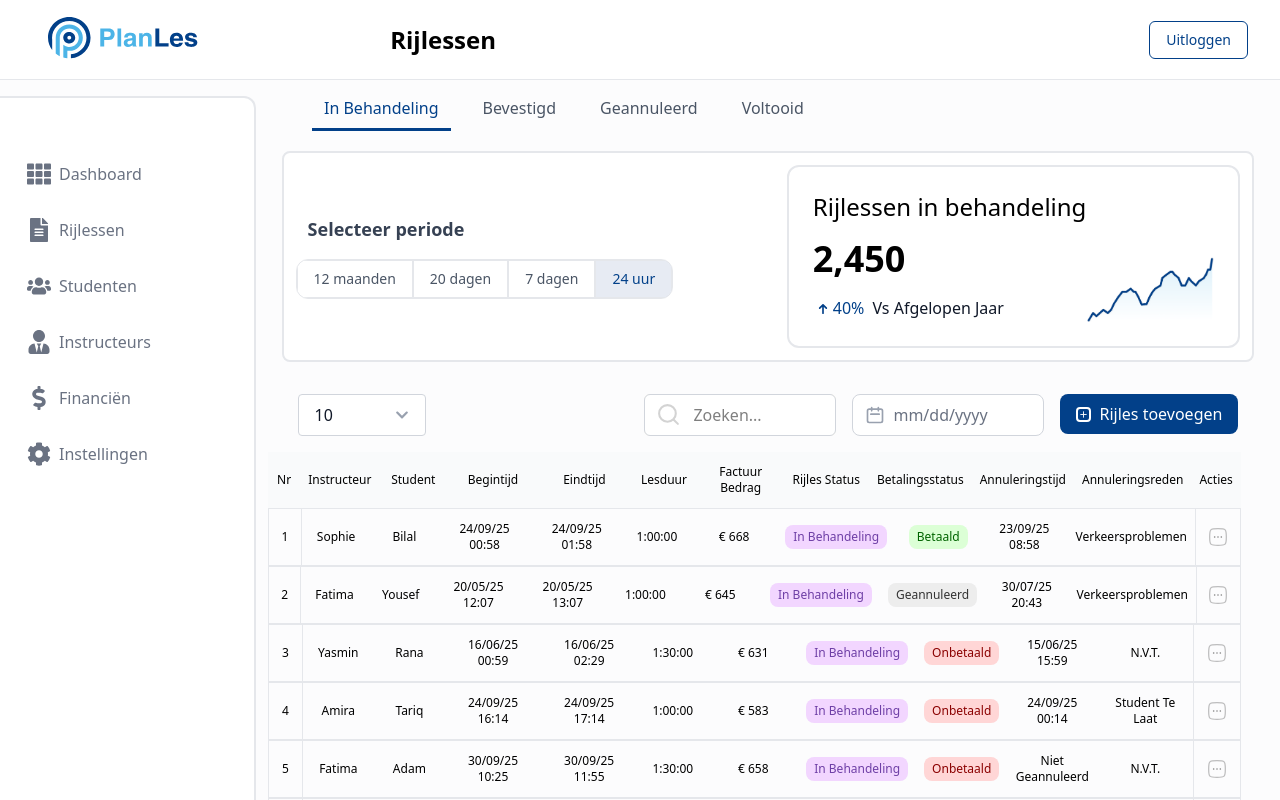
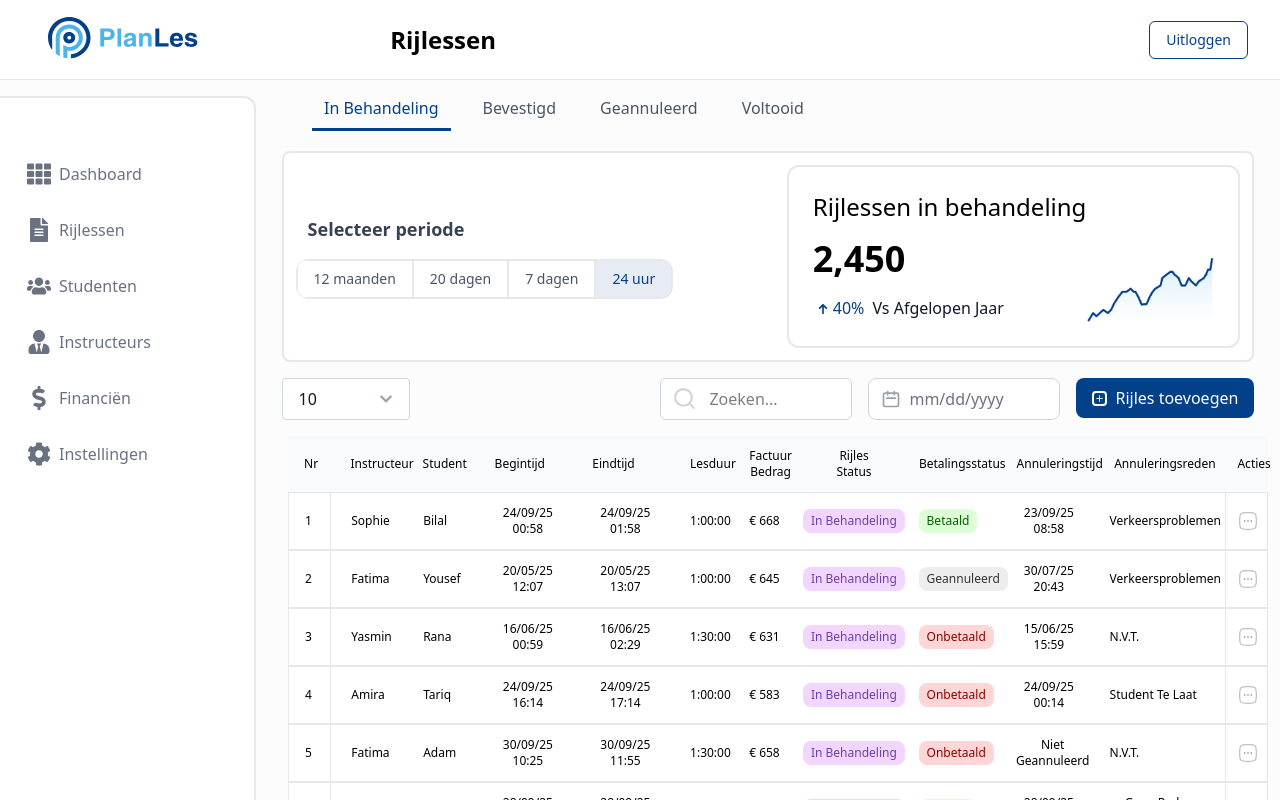
Before and after one commit to nabil-2003/planless, a Next.js app: page /admin-panel/driving-lessons in a window 1280 px wide. Shown: the top 800 px of the page. Built offline with nearby package versions, Linux system fonts and the light colour scheme.

Commit message:
fix table 1/10

```diff
--- a/src/app/admin-panel/driving-lessons/page.tsx
+++ b/src/app/admin-panel/driving-lessons/page.tsx
@@ -108,7 +108,7 @@ export default function page() {
                             content={true}
                         />
 
-                        <div className='flex searchItem  mx-auto mt-4 p-4  justify-end  w-[95%] h-max  ml-auto '>
+                        <div className='flex  searchItem  mx-auto  mt-4 mb-4    justify-end  w-[95%] h-max  ml-auto '>
                             <CustomSelect
                                 options={[
                                     { value: 10, label: "10" },
@@ -180,6 +180,7 @@ export default function page() {
                             </Button >
                         </div>
                         <CustomTable
+                            className='ml-5  capitalize'
                             filterTable={currentFilterType}
                             data={[...parsedLessons()]}
                             searchQuery={searchQuery}
--- a/src/components/admin/ui/CustomTable.tsx
+++ b/src/components/admin/ui/CustomTable.tsx
@@ -31,9 +31,10 @@ export default function CustomTable({
   searchQuery = '',
   selectedDateRange,
   timeFilter = '24 uur',
-  itemsPerPage = 10
+  itemsPerPage = 10, className= ''
 } :{
   data: Array<Data_Lessons>,
+  className: string,
   filterTable: string,
   searchQuery?: string,
   selectedDateRange?: { firstDateMs: number; lastDateMs: number } | null,
@@ -126,22 +127,22 @@ export default function CustomTable({
   return (
     <>
       {/* Table Container with Horizontal Scroll */}
-      <div className='mb-4 overflow-x-auto'>
+      <div className={className+ 'mb-4  overflow-x-auto shaodow-sm  '}>
         {/* Table Header */}
-        <ul className='flex justify-around *:text-center border-gray-200 w-[95%] mx-3 *:h-[7vh] bg-[#f9fafb] *:capitalize *:font-normal *:text-xs items-center'>
-          <li className='w-[4vw] p-2 text-center flex items-center border-gray-200 justify-center'>nr</li>
-          <li className='w-[10vw] p-2 text-center flex items-center border-gray-200 justify-center'>instructeur</li>
-          <li className='w-[10vw] p-2 text-center flex items-center border-gray-200 justify-center'>student</li>
-          <li className='w-[14vw] p-2 text-center flex items-center border-gray-200 justify-center'>Begintijd</li>
-          <li className='w-[14vw] p-2 text-center flex items-center border-gray-200 justify-center'>Eindtijd</li>
-          <li className='w-[10vw] p-2 text-center flex items-center border-gray-200 justify-center'>Lesduur</li>
-          <li className='w-[13vw] p-2 text-center flex items-center border-gray-200 justify-center'>factuur bedrag</li>
-           <li className='w-[13vw] p-2 text-center flex items-center border-gray-200 justify-center'>Rijles status</li>
-          <li className='w-[13vw] p-2 text-center flex items-center border-gray-200 justify-center'>Betalingsstatus</li>
+        <ul className='flex justify-around *:shrink-0 *:text-center border-gray-200  mx-3 *:h-[7vh] bg-[#f9fafb] *:capitalize *:font-normal *:text-xs items-center'>
+          <li className='w-[3vw] p-3   text-left flex items-center border-gray-200 '>nr</li>
+          <li className='w-[5vw] p-3  text-left flex items-center pl-3 border-gray-200 '>instructeur</li>
+          <li className='w-[5vw] p-3  text-left flex items-center pl-3 border-gray-200'>student</li>
+          <li className='w-[7vw] p-3  text-left flex items-center pl-3 border-gray-200 '>Begintijd</li>
+          <li className='w-[7vw] p-3  text-left flex items-center pl-3 border-gray-200 '>Eindtijd</li>
+          <li className='w-[4vw] p-3  text-left flex items-center pl-3 border-gray-200 '>Lesduur</li>
+          <li className='w-[5vw] p-3  text-left flex items-center pl-3 border-gray-200 '>factuur bedrag</li>
+           <li className='w-[7vw] p-3  text-left flex items-center pl-3 border-gray-200'>Rijles status</li>
+          <li className='w-[7vw] p-3  text-left flex items-center pl-3 border-gray-200 '>Betalingsstatus</li>
 
-          <li className='w-[13vw] p-2 text-center flex items-center border-gray-200 justify-center'>annuleringstijd</li>
-          <li className='w-[14vw] p-2 text-center flex items-center border-gray-200 justify-center'>annuleringsreden</li>
-          <li className='w-[6vw] p-2 text-center flex items-center border-gray-200 justify-center'>acties</li>
+          <li className='w-[7vw] p-3 text-left flex items-center border-gray-200 '>annuleringstijd</li>
+          <li className='w-[9vw] p-3 text-left flex items-center border-gray-200 '>annuleringsreden</li>
+          <li className='w-[3vw] p-3 text-left flex items-center border-gray-200 '>acties</li>
         </ul>
 
         {/* Table Rows */}
@@ -161,7 +162,8 @@ export default function CustomTable({
       </div>
 
       {/* Pagination Controls - Stable Layout */}
-      <div className='w-[95%] mx-auto mb-4 flex justify-between items-center'>
+     <div id='scroll' className='mt-10   w-[95%] mx-auto p-3  shadow-sm  bg-white rounded-xl'>
+       <div className='  mb-4 flex justify-between items-center'>
         <button
           onClick={goToPrevPage}
           disabled={currentPage === 1}
@@ -197,6 +199,7 @@ export default function CustomTable({
           Weergaven {startIndex + 1}-{Math.min(endIndex, filteredData.length)} van {filteredData.length}
         </span>
       </div>
+     </div>
     </>
   );
 }
@@ -255,17 +258,17 @@ const TableElement = ({ ele, id }: { ele: Data_Lessons, id: number }) => {
     [ColorToStatus]
   )
   return (
-    <ul className='*:text-center hover:bg-[#f2f4ff] relative border-1 border-gray-200 flex justify-around w-[95%] mx-3 *:h-[7vh] *:capitalize *:font-normal *:text-xs items-center'>
-      <li className='w-[4vw] p-2 text-center flex items-center border-r-1 border-gray-200 justify-center'>{id}</li>
-      <li className='w-[10vw] p-2 text-center flex items-center justify-center'>{ele?.instructeur}</li>
-      <li className='w-[10vw] p-2 text-center flex items-center justify-center'>{ele?.student}</li>
-      <li className='w-[14vw] p-2 text-center flex items-center justify-center'>{ele?.begintijd}</li>
-      <li className='w-[14vw] p-2 text-center flex items-center justify-center'>{ele?.eindtijd}</li>
-      <li className='w-[10vw] p-2 text-center flex items-center justify-center'>{ele?.lesduur}</li>
-      <li className='w-[13vw] p-2 text-center flex items-center justify-center'>{ele?.factuur_bedrag}</li>
+    <ul className='*:text-center *:shrink-0  hover:bg-[#f2f4ff] bg-white  relative border-1 border-gray-200 flex justify-around  mx-3 *:h-[7vh] *:capitalize *:font-normal *:text-xs items-center'>
+      <li className='w-[3vw]  p-3 text-left flex items-center border-r-1 border-gray-200 '>{id}</li>
+      <li className='w-[5vw] p-3    text-left flex items-center '>{ele?.instructeur}</li>
+      <li className='w-[5vw] p-3  text-left flex items-center '>{ele?.student}</li>
+      <li className='w-[7vw] p-3   text-left flex items-center '>{ele?.begintijd}</li>
+      <li className='w-[7vw] p-3    text-left flex items-center '>{ele?.eindtijd}</li>
+      <li className='w-[4vw] p-3   text-left flex items-center '>{ele?.lesduur}</li>
+      <li className='w-[5vw] p-3   text-left flex items-center '>{ele?.factuur_bedrag}</li>
 
       {/* Status columns with colored badges */}
-      <li className='w-[13vw] p-2 text-center flex items-center justify-center'>
+      <li className='w-[7vw] p-3  text-left flex items-center justify-center'>
         <span
           style={{
             backgroundColor: mapColorToStatus(ele.rijles_status)?.colorbg,
@@ -277,7 +280,7 @@ const TableElement = ({ ele, id }: { ele: Data_Lessons, id: number }) => {
         </span>
       </li>
 
-      <li className='w-[13vw] p-2 text-center flex items-center justify-center'>
+      <li className='w-[7vw] p-3  text-center flex items-center '>
         <span
           style={{
             backgroundColor: mapColorToStatus(ele.betalingsstatus)?.colorbg,
@@ -289,11 +292,11 @@ const TableElement = ({ ele, id }: { ele: Data_Lessons, id: number }) => {
         </span>
       </li>
 
-      <li className='w-[13vw] p-2 text-center flex items-center justify-center'>{ele.annuleringstijd}</li>
-      <li className='whitespace-normal w-[14vw] flex items-center justify-center text-xs p-2 text-center'>{ele.annuleringsreden}</li>
+      <li className='w-[7vw]  p-3   flex items-center text-left '>{ele.annuleringstijd}</li>
+      <li className='whitespace-normal  w-[9vw] flex items-center  text-xs p-2 text-left'>{ele.annuleringsreden}</li>
 
       {/* Actions column */}
-      <li className='w-[6vw] h-full p-2 flex items-center justify-center text-center border-l-1 border-gray-200'>
+      <li className='w-[3vw] h-full p-3 flex  items-center  text-left border-l-1 border-gray-200'>
         <button className='outline-none cursor-pointer' onClick={() => { modalRef.current?.Open() }}>
           <MenuIcon s='gray' w='20px' h='20px' f='gray' />
         </button>
--- a/src/components/admin/ui/StatisticsCard.tsx
+++ b/src/components/admin/ui/StatisticsCard.tsx
@@ -23,7 +23,7 @@ export default function StatisticsCard({ className, percentage, total, label, Ic
      />
     }
   return (
-    <li className={' rounded-3xl   shadow-md border-gray-200'+ className}>
+    <li className={' rounded-3xl capitalize   shadow-md border-gray-200'+ className}>
            <div className={`percentage  text-right mr-4 mt-3 ${percentage! < 0 ? 'text-red-500' : 'text-green-500'} `}>
             {percentage}% {UporDown(percentage!)}
            </div>
```
